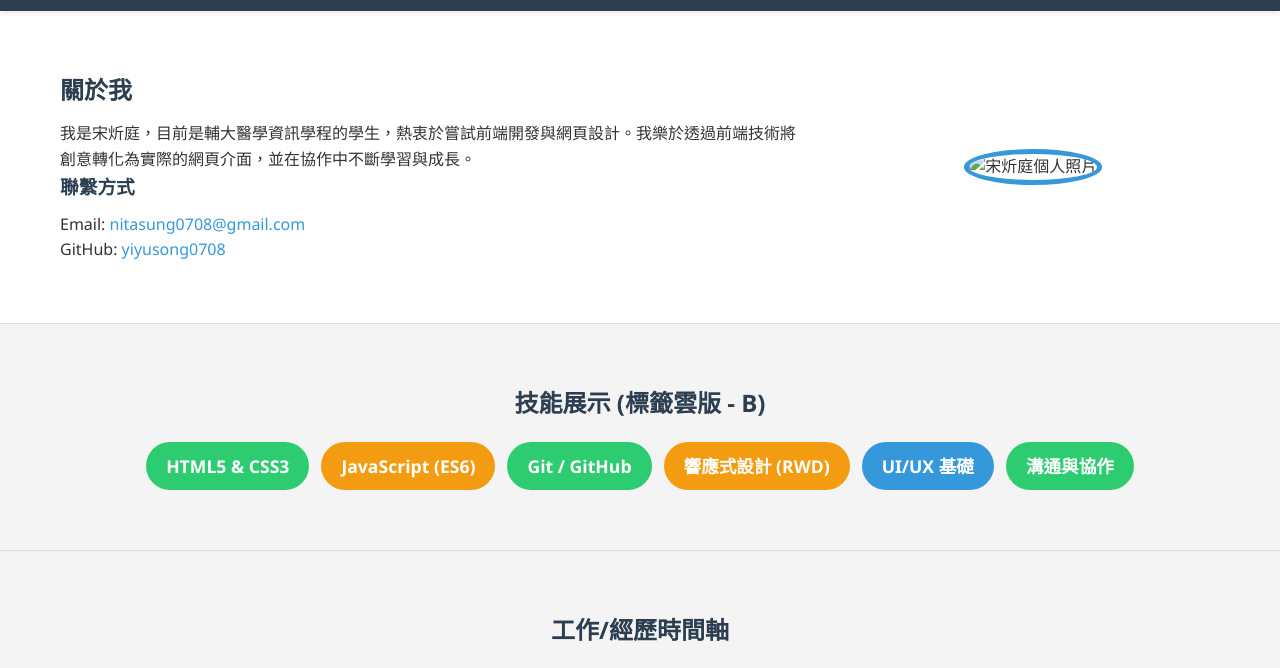
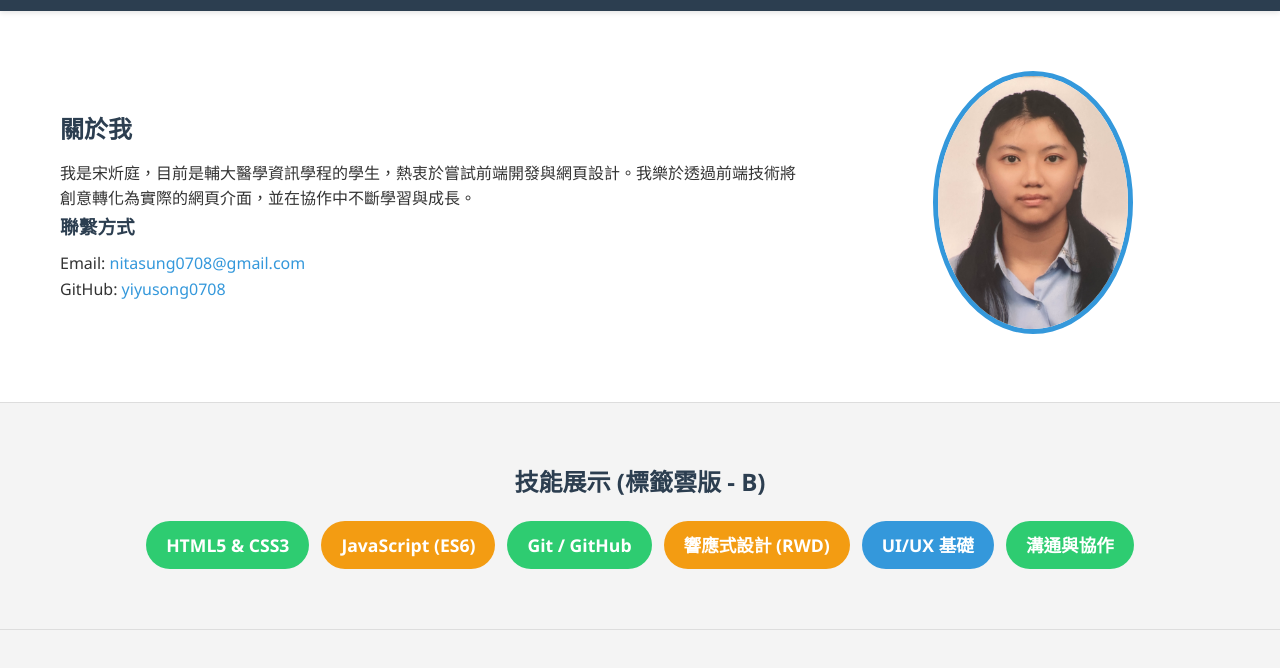
Before and after one commit to yiyusong0708/my-portfolio, a plain HTML site: page index.html in a window 1280 px wide. Shown: the part 98-766 px from the top of the page. Drawn offline with Linux system fonts and the light colour scheme.

Commit message:
fix: move image to dedicated folder and correct index.html path

```diff
--- a/index.html
+++ b/index.html
@@ -33,7 +33,7 @@
                 </div>
             </div>
             <div class="profile-photo">
-                <img src="/images/my-photo.jpg" alt="宋炘庭個人照片">
+                <img src="images/image.jpg" alt="宋炘庭的個人照片">
             </div>
         </div>
     </section>
```
Also changed, not shown: images/image.jpg (added).
